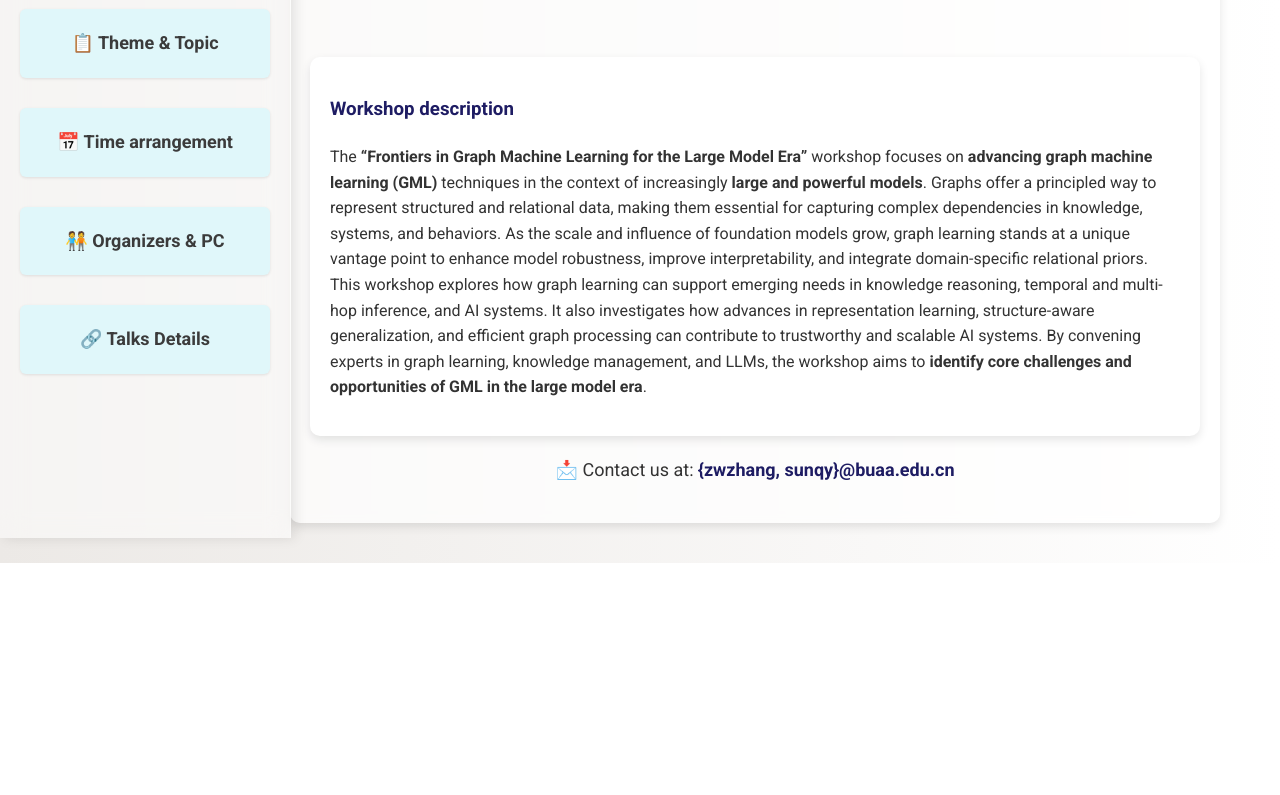
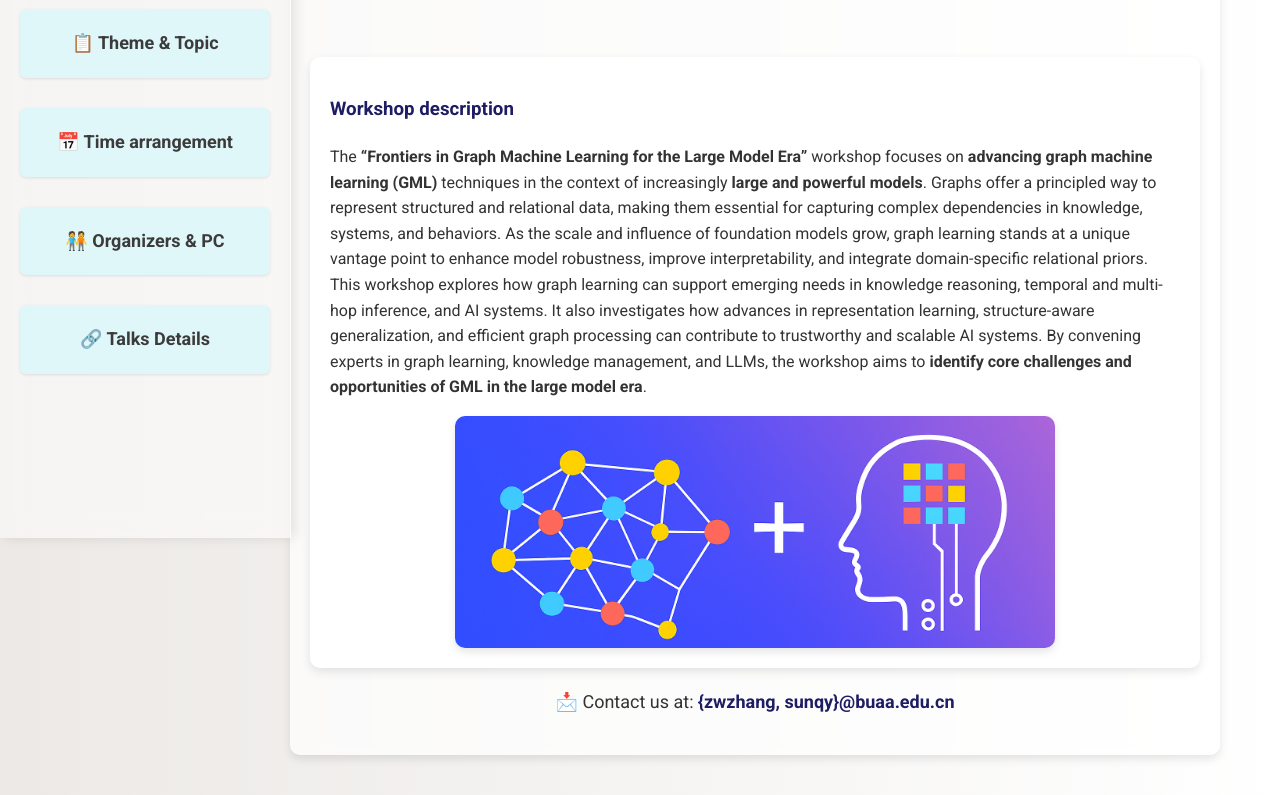
Before and after one commit to MAGIC-GROUP-BUAA/CIKM2025_workshop, a plain HTML site: page index.html in a window 1280 px wide. Shown: the part 302-1097 px from the top of the page. Before the commit the page ends 865 px from the top, so only its background shows below. Drawn offline with Linux system fonts and the light colour scheme.

Commit message:
add bg_figure

```diff
--- a/CSS/style.css
+++ b/CSS/style.css
@@ -125,9 +125,9 @@ body::before {
 .banner {
     display: block;
     max-width: 100%;
-    width: 800px;  /* 设置固定宽度，可根据需要调整 */
+    width: 600px;  /* 设置固定宽度，可根据需要调整 */
     height: auto;  /* 保持图片比例 */
-    margin: 20px auto;  /* 上下间距20px，左右自动居中 */
+    margin: 0px auto;  /* 上下间距20px，左右自动居中 */
     border-radius: 10px;  /* 可选：添加圆角 */
     box-shadow: 0 4px 8px rgba(0, 0, 0, 0.1);  /* 可选：添加阴影效果 */
 }
--- a/index.html
+++ b/index.html
@@ -33,17 +33,14 @@
                 </h1>
             </div>
 
-            <!-- 介绍部分 -->
-            <!-- <div class="section">
-                <img src="./imgs/background.jpg" class="banner" alt="Background Image">
-            </div> -->
-
             <!-- 任务介绍 -->
             <div class="section">
                 <h3 id="challenges">Workshop description</h3>
                 <p>
                     The <b>“Frontiers in Graph Machine Learning for the Large Model Era”</b> workshop focuses on <b>advancing graph machine learning (GML)</b> techniques in the context of increasingly <b>large and powerful models</b>. Graphs offer a principled way to represent structured and relational data, making them essential for capturing complex dependencies in knowledge, systems, and behaviors. As the scale and influence of foundation models grow, graph learning stands at a unique vantage point to enhance model robustness, improve interpretability, and integrate domain-specific relational priors. This workshop explores how graph learning can support emerging needs in knowledge reasoning, temporal and multi-hop inference, and AI systems. It also investigates how advances in representation learning, structure-aware generalization, and efficient graph processing can contribute to trustworthy and scalable AI systems. By convening experts in graph learning, knowledge management, and LLMs, the workshop aims to <b>identify core challenges and opportunities of GML in the large model era</b>.
                 </p>
+
+                <img src="./imgs/bg.png" class="banner" alt="Background Image">
             </div>
 
             <!-- 联系方式 -->
```
Also changed, not shown: imgs/bg.png (added).
